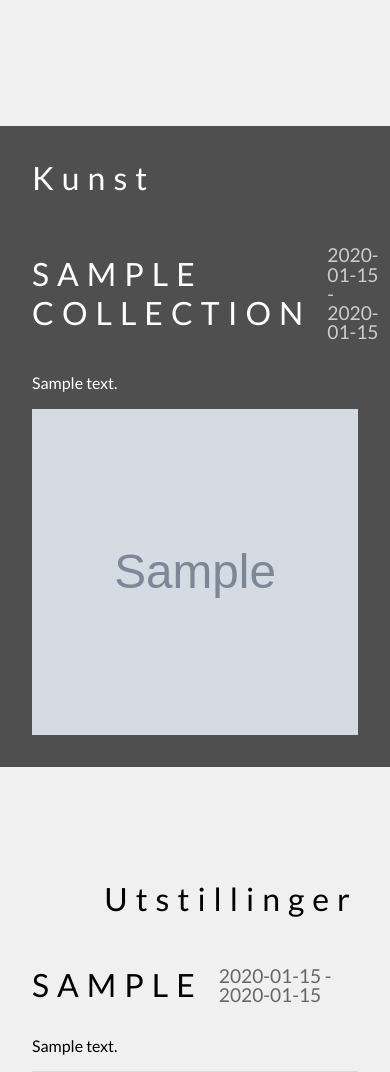
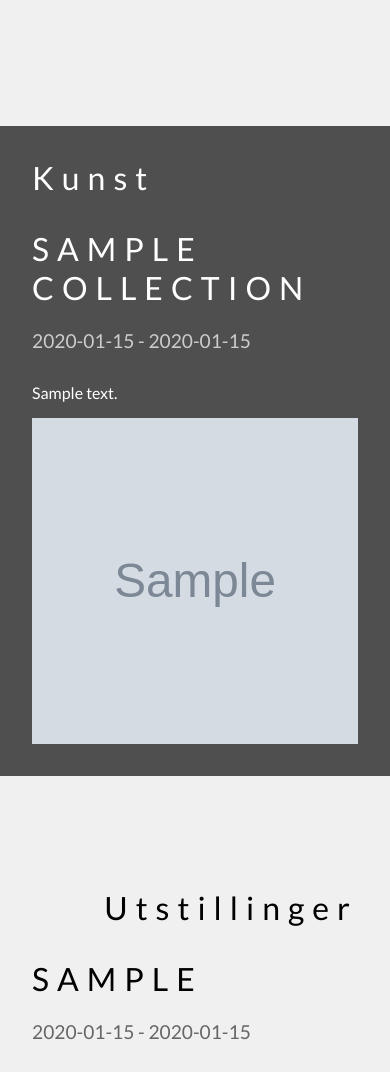
Before and after one commit to aTrueYety/meretehoff, a PHP site: page /index.php in a window 390 px wide. Shown: the part 2198-3270 px from the top of the page. Run offline with PHP 8.4, Linux system fonts and the light colour scheme; tables that the repository leaves empty hold one stand-in row (values such as "Sample post"); data that the repository does not hold is empty.

Commit message:
add responsive styles for section header on small screens

```diff
--- a/www/css/index.css
+++ b/www/css/index.css
@@ -296,6 +296,12 @@ a {
     align-items: center;
     gap: 1rem;
 
+    @media (max-width: 600px) {
+      flex-direction: column;
+      align-items: flex-start;
+      gap: 0.5rem;
+    }
+
     & .title-container {
       display: flex;
       flex-direction: row;
```
